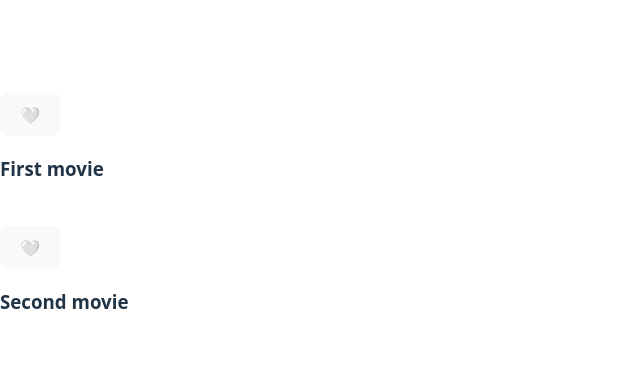
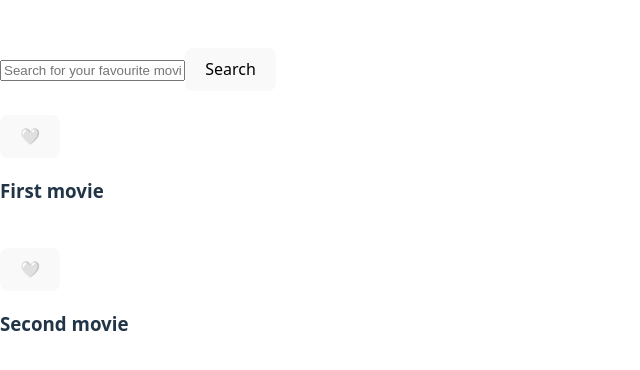
Before and after one commit to showmandem/MovieApp, a React (Vite) app in the folder capstone/: page / in a window 1280 px wide. Shown: the part 198-568 px from the top of the page, without its empty margins (0-640 px from the left). Built offline with nearby package versions, Linux system fonts and the light colour scheme.

Commit message:
fixed the error in the form

```diff
--- a/capstone/src/pages/Home.jsx
+++ b/capstone/src/pages/Home.jsx
@@ -1,16 +1,31 @@
 import MovieCard from "../components/MovieCard"
+import { useState } from "react"
 
 const Home = () => {
+    const [search, setSearch] = useState("")
     const movies = [
         {id: 1, title: "First movie"},
         {id: 2, title: "Second movie"}
 
     ]
+    const handleSearch = () => {};
   return (
     <div className="">
-       {movies.map(movie => (
+        <form onSubmit={handleSearch} className="">
+          <input type="text"
+          placeholder="Search for your favourite movie"
+          className=""
+          value={search}
+          onChange={(e) => setSearch(e.target.value)}/>
+          <button type="submit" className="">
+            Search
+          </button>
+        </form>
+       <div>
+        {movies.map(movie => (
         <MovieCard key={movie.id} movie={movie} />
       ))}
+        </div>
     </div>
   )
 }
```
Also changed, not shown: 1 other file (tests, documents, lock files or other folders).
